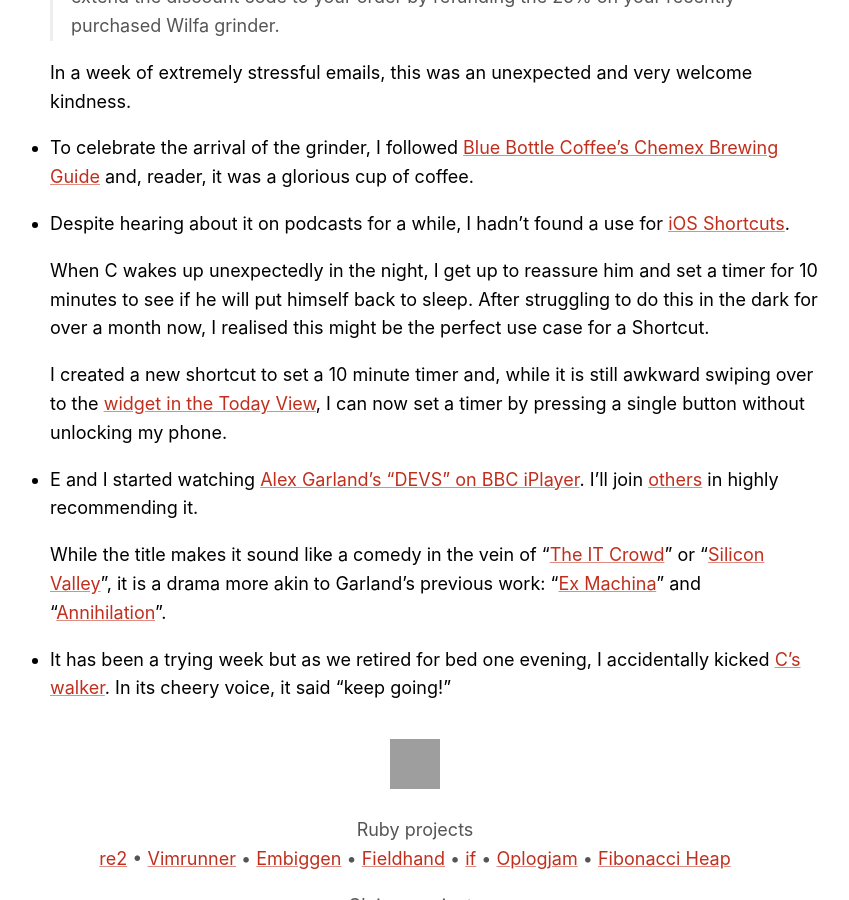
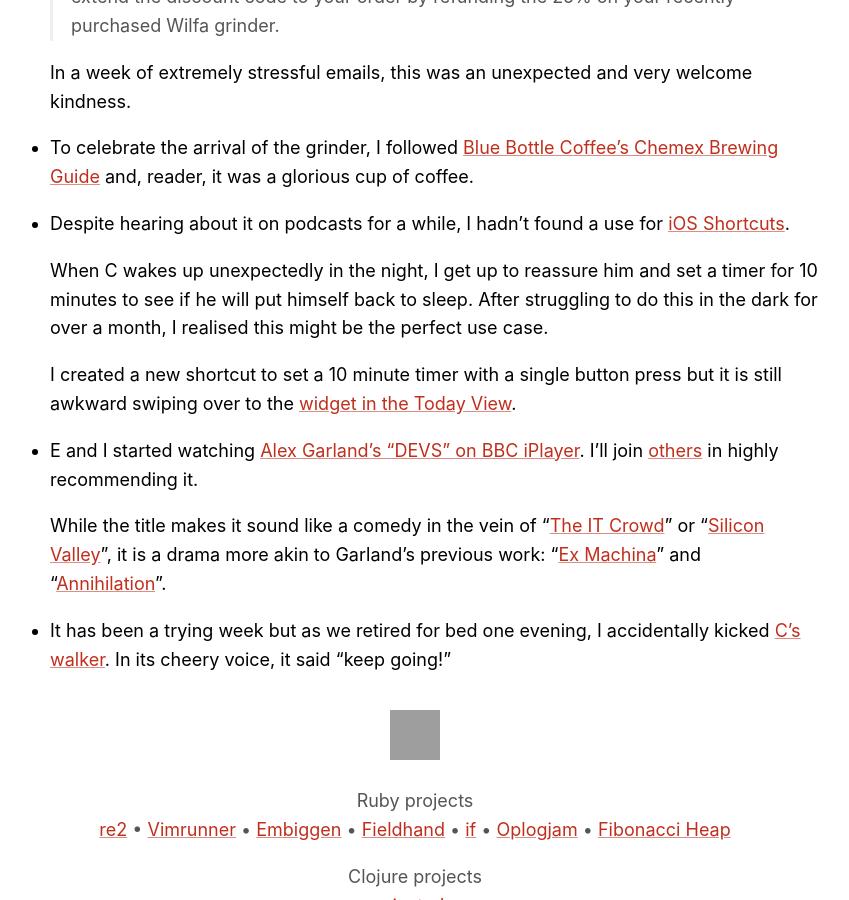
Before and after one commit to mudge/mudge.github.com, a Jekyll site: the page built from _posts/2020-04-19-weeknotes-25.markdown, in a window 1280 px wide and 900 px high, scrolled down 1436 px. Shown: the whole window, without its empty margins (225-1074 px from the left). Built offline with Jekyll 4.4.1, drawn with Linux system fonts in a browser that asks for light colours; grey boxes are pictures that could not be loaded.

Commit message:
The quest to simplify weeknotes continues

```diff
--- a/_posts/2020-04-19-weeknotes-25.markdown
+++ b/_posts/2020-04-19-weeknotes-25.markdown
@@ -44,9 +44,9 @@ date: 2020-04-19 13:28:00
 
 *   Despite hearing about it on podcasts for a while, I hadn't found a use for [iOS Shortcuts](https://support.apple.com/en-gb/HT208309).
 
-    When C wakes up unexpectedly in the night, I get up to reassure him and set a timer for 10 minutes to see if he will put himself back to sleep. After struggling to do this in the dark for over a month now, I realised this might be the perfect use case for a Shortcut.
+    When C wakes up unexpectedly in the night, I get up to reassure him and set a timer for 10 minutes to see if he will put himself back to sleep. After struggling to do this in the dark for over a month, I realised this might be the perfect use case.
 
-    I created a new shortcut to set a 10 minute timer and, while it is still awkward swiping over to the [widget in the Today View](https://support.apple.com/en-gb/HT207122), I can now set a timer by pressing a single button without unlocking my phone.
+    I created a new shortcut to set a 10 minute timer with a single button press but it is still awkward swiping over to the [widget in the Today View](https://support.apple.com/en-gb/HT207122).
 
 *   E and I started watching [Alex Garland's "DEVS" on BBC iPlayer](https://www.bbc.co.uk/programmes/p087gj19). I'll join [others](https://twitter.com/waxy/status/1250911854123200517) in highly recommending it.
 
```
